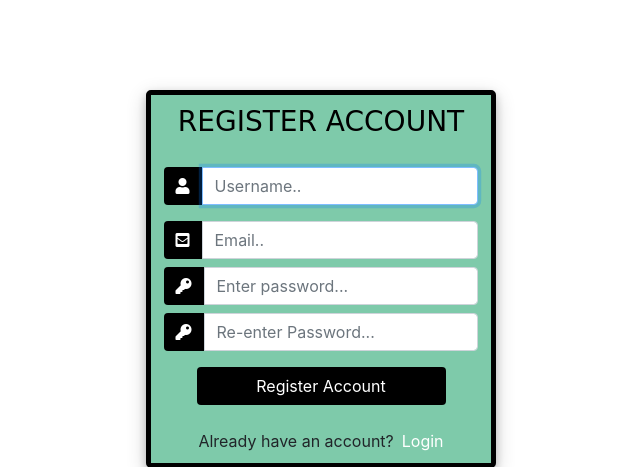
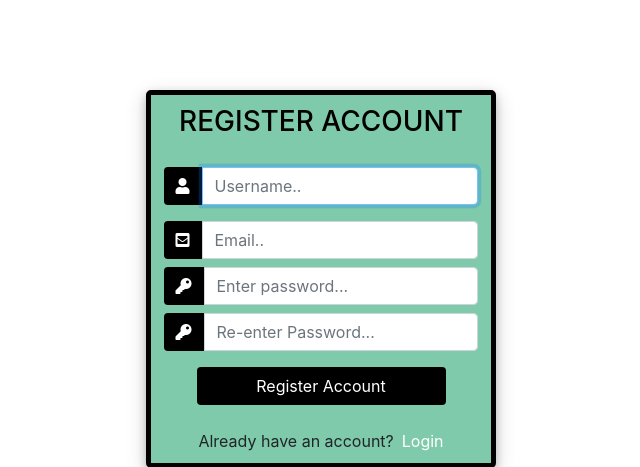
Before and after one commit to maverb/e-commerce, a Django app: page /register/ in a window 1280 px wide. Shown: the part 121-588 px from the top of the page, without its empty margins (319-959 px from the left). Run offline with Django 3.2, Linux system fonts and the light colour scheme; some libraries are stand-ins or nearby versions.

Commit message:
new commit

```diff
--- a/mysite/sou/static/css/login.css
+++ b/mysite/sou/static/css/login.css
@@ -107,7 +107,6 @@ html {
 
 #form-title{
     color: black;
-    font-family: 'Karantina', cursive;
 }
 
 .login_btn {
```
